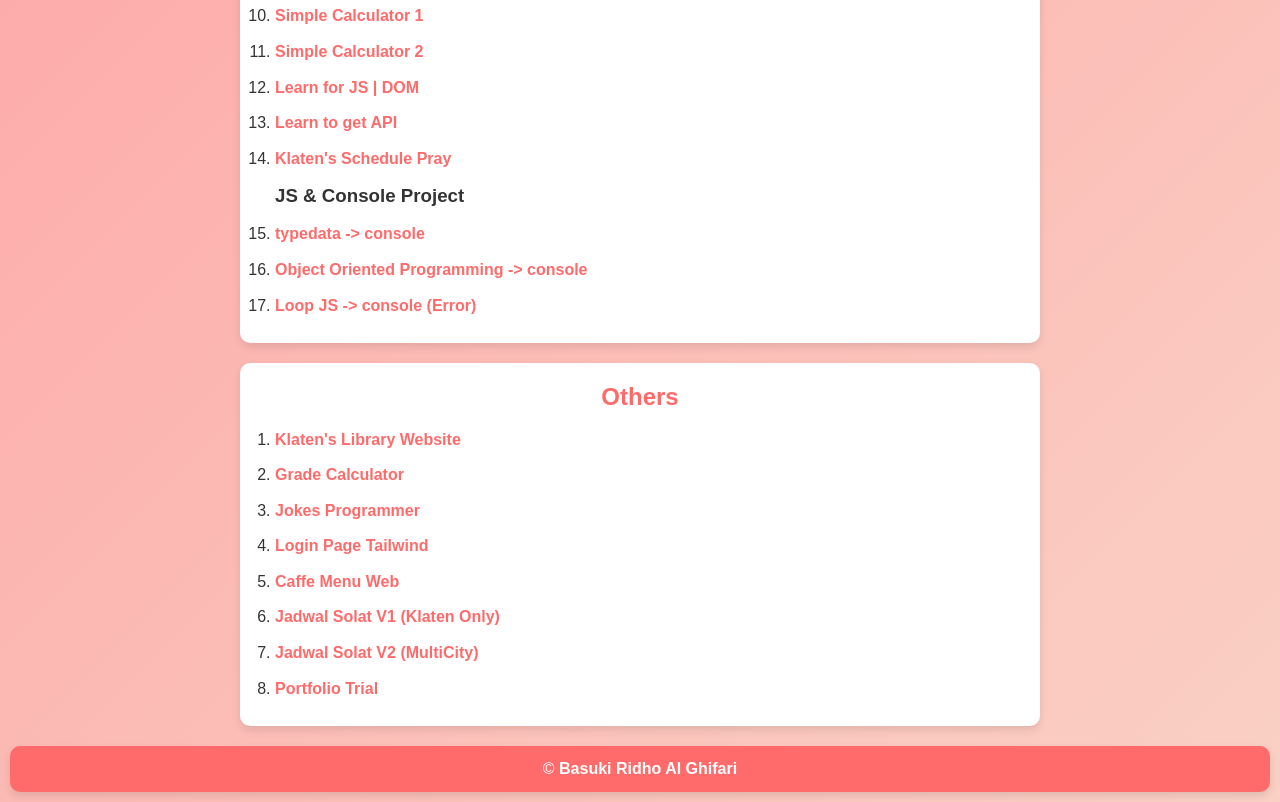
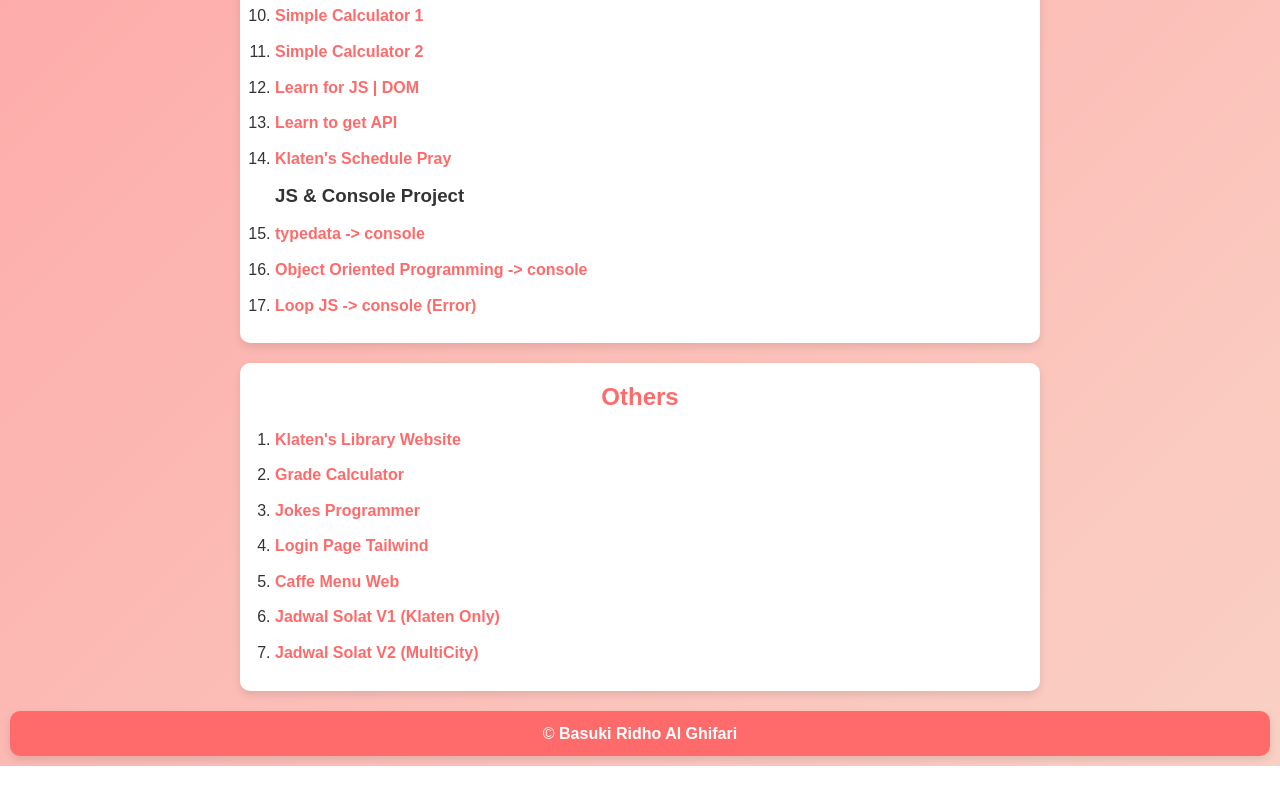
Before and after one commit to Ridhsuki/web-learning-archive, a plain HTML site: page index.html in a window 1280 px wide. Shown: the part 1052-1854 px from the top of the page. After the commit the page ends 1818 px from the top, so only its background shows below. Drawn offline with Linux system fonts and the light colour scheme.

Commit message:
fix (delete portfolio and fix bug)

```diff
--- a/index.html
+++ b/index.html
@@ -149,11 +149,6 @@
                   >Jadwal Solat V2 (MultiCity)</a
                 >
               </li>
-              <li>
-                <a href="portofolio-realcuy/index.html"
-                  >Portfolio Trial</a
-                >
-              </li>
             </ol>
           </div>
         </article>
```
